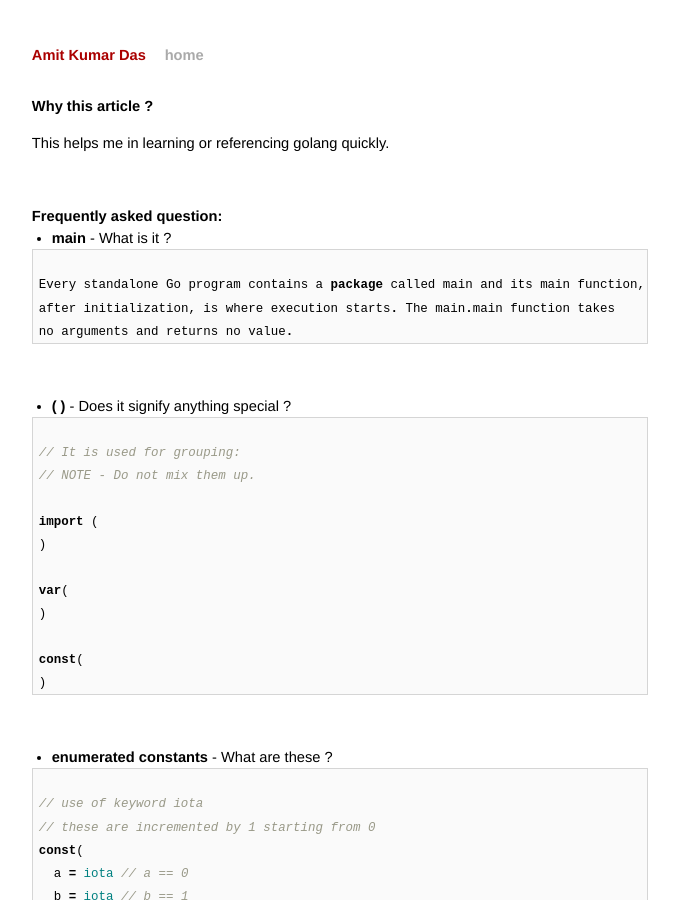
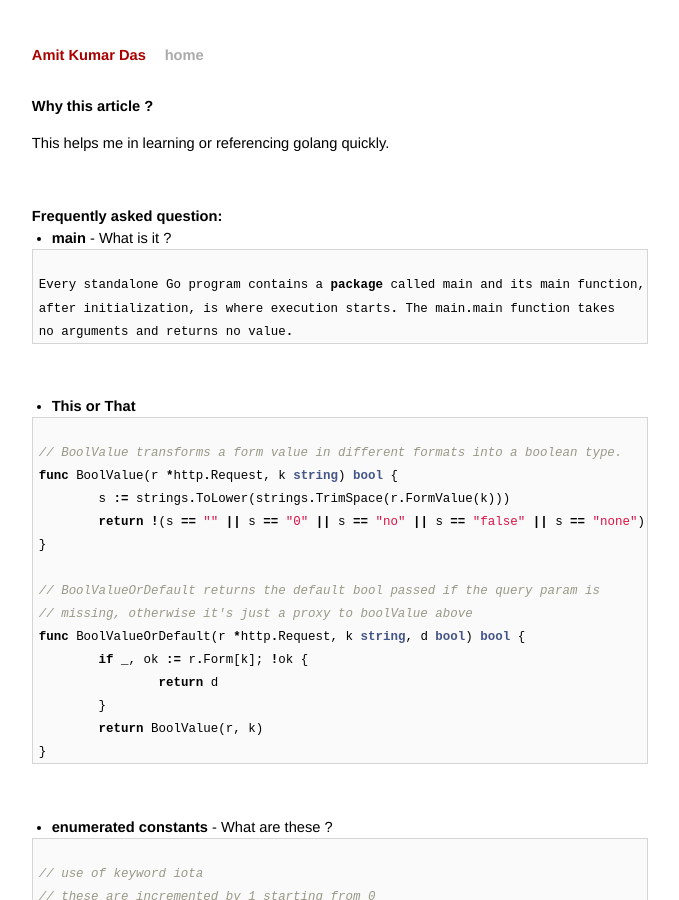
Before and after one commit to AmitKumarDas/amitkumardas.github.io, a Jekyll site: the page built from _posts/2016-07-14-my-golang-refresher.md, in a window 1280 px wide and 900 px high. Shown: the whole window, without its empty margins (300-979 px from the left). Built offline with Jekyll 4.4.1, drawn with Linux system fonts in a browser that asks for light colours.

Commit message:
Update 2016-07-14-my-golang-refresher.md

````diff
--- a/_posts/2016-07-14-my-golang-refresher.md
+++ b/_posts/2016-07-14-my-golang-refresher.md
@@ -22,21 +22,24 @@ no arguments and returns no value.
 
 <br />
 
-- **(  )** - Does it signify anything special ?
+- **This or That**
 
 ```go
 
-// It is used for grouping:
-// NOTE - Do not mix them up.
+// BoolValue transforms a form value in different formats into a boolean type.
+func BoolValue(r *http.Request, k string) bool {
+	s := strings.ToLower(strings.TrimSpace(r.FormValue(k)))
+	return !(s == "" || s == "0" || s == "no" || s == "false" || s == "none")
+}
 
-import (
-)
-
-var(
-)
-
-const(
-)
+// BoolValueOrDefault returns the default bool passed if the query param is
+// missing, otherwise it's just a proxy to boolValue above
+func BoolValueOrDefault(r *http.Request, k string, d bool) bool {
+	if _, ok := r.Form[k]; !ok {
+		return d
+	}
+	return BoolValue(r, k)
+}
 ```
 
 <br />
````
